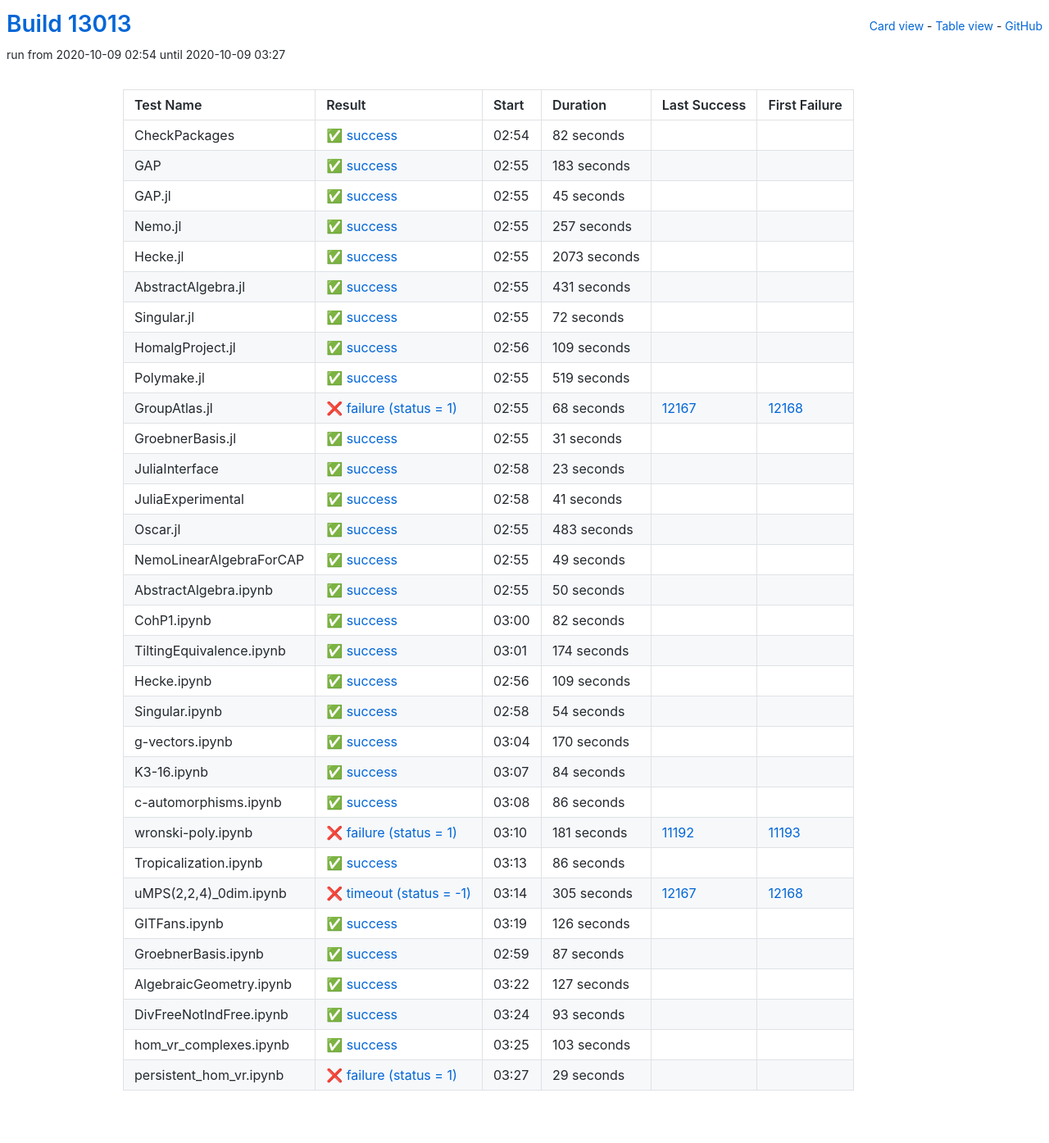
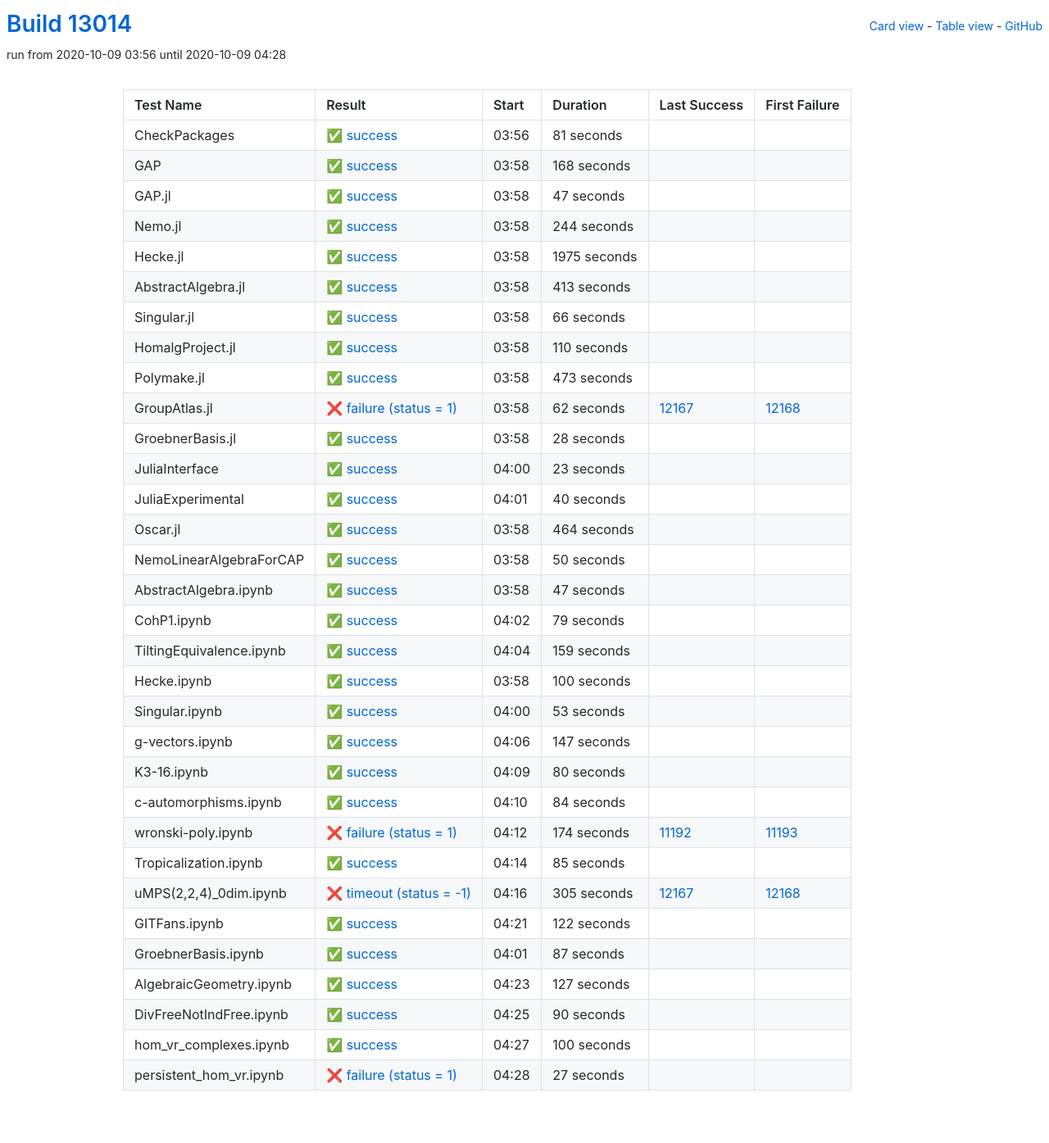
Before and after one commit to oscar-system/oscar-ci-status, a Jekyll site: the page built from table.html, in a window 1280 px wide. Shown: the whole page at 82% size. Built offline with Jekyll 4.4.1, drawn with Linux system fonts in a browser that asks for light colours.

Commit message:
Build #13014

```diff
--- a/_data/ci.yml
+++ b/_data/ci.yml
@@ -1,6 +1,6 @@
 ---
-build: 13013
-build_url: https://oscarci.mathematik.uni-kl.de/job/oscar/13013/
+build: 13014
+build_url: https://oscarci.mathematik.uni-kl.de/job/oscar/13014/
 job: oscar
 organization: oscar-system
 repo: oscar-ci-status
@@ -8,140 +8,140 @@
 tests:
 - name: CheckPackages
   id: checkpackages
-  log: https://oscarci.mathematik.uni-kl.de/job/oscar/13013/artifact/logs/build-13013/CheckPackages.log
-  start: 2020-10-09 02:54
+  log: https://oscarci.mathematik.uni-kl.de/job/oscar/13014/artifact/logs/build-13014/CheckPackages.log
+  start: 2020-10-09 03:56
   success: true
   exitcode: 0
   status: success
-  duration: 82
+  duration: 81
   last_success: false
   last_success_url:
   first_failure: false
   first_failure_url:
 - name: GAP
   id: gap
-  log: https://oscarci.mathematik.uni-kl.de/job/oscar/13013/artifact/logs/build-13013/GAP.log
-  start: 2020-10-09 02:55
+  log: https://oscarci.mathematik.uni-kl.de/job/oscar/13014/artifact/logs/build-13014/GAP.log
+  start: 2020-10-09 03:58
   success: true
   exitcode: 0
   status: success
-  duration: 183
+  duration: 168
   last_success: false
   last_success_url:
   first_failure: false
   first_failure_url:
 - name: GAP.jl
   id: gap-jl
-  log: https://oscarci.mathematik.uni-kl.de/job/oscar/13013/artifact/logs/build-13013/GAP.jl.log
-  start: 2020-10-09 02:55
+  log: https://oscarci.mathematik.uni-kl.de/job/oscar/13014/artifact/logs/build-13014/GAP.jl.log
+  start: 2020-10-09 03:58
   success: true
   exitcode: 0
   status: success
-  duration: 45
+  duration: 47
   last_success: false
   last_success_url:
   first_failure: false
   first_failure_url:
 - name: Nemo.jl
   id: nemo-jl
-  log: https://oscarci.mathematik.uni-kl.de/job/oscar/13013/artifact/logs/build-13013/Nemo.jl.log
-  start: 2020-10-09 02:55
+  log: https://oscarci.mathematik.uni-kl.de/job/oscar/13014/artifact/logs/build-13014/Nemo.jl.log
+  start: 2020-10-09 03:58
   success: true
   exitcode: 0
   status: success
-  duration: 257
+  duration: 244
   last_success: false
   last_success_url:
   first_failure: false
   first_failure_url:
 - name: Hecke.jl
   id: hecke-jl
-  log: https://oscarci.mathematik.uni-kl.de/job/oscar/13013/artifact/logs/build-13013/Hecke.jl.log
-  start: 2020-10-09 02:55
+  log: https://oscarci.mathematik.uni-kl.de/job/oscar/13014/artifact/logs/build-13014/Hecke.jl.log
+  start: 2020-10-09 03:58
   success: true
   exitcode: 0
   status: success
-  duration: 2073
+  duration: 1975
   last_success: false
   last_success_url:
   first_failure: false
   first_failure_url:
 - name: AbstractAlgebra.jl
   id: abstractalgebra-jl
-  log: https://oscarci.mathematik.uni-kl.de/job/oscar/13013/artifact/logs/build-13013/AbstractAlgebra.jl.log
-  start: 2020-10-09 02:55
+  log: https://oscarci.mathematik.uni-kl.de/job/oscar/13014/artifact/logs/build-13014/AbstractAlgebra.jl.log
+  start: 2020-10-09 03:58
   success: true
   exitcode: 0
   status: success
-  duration: 431
+  duration: 413
   last_success: false
   last_success_url:
   first_failure: false
   first_failure_url:
 - name: Singular.jl
   id: singular-jl
-  log: https://oscarci.mathematik.uni-kl.de/job/oscar/13013/artifact/logs/build-13013/Singular.jl.log
-  start: 2020-10-09 02:55
+  log: https://oscarci.mathematik.uni-kl.de/job/oscar/13014/artifact/logs/build-13014/Singular.jl.log
+  start: 2020-10-09 03:58
   success: true
   exitcode: 0
   status: success
-  duration: 72
+  duration: 66
   last_success: false
   last_success_url:
   first_failure: false
   first_failure_url:
 - name: HomalgProject.jl
   id: homalgproject-jl
-  log: https://oscarci.mathematik.uni-kl.de/job/oscar/13013/artifact/logs/build-13013/HomalgProject.jl.log
-  start: 2020-10-09 02:56
+  log: https://oscarci.mathematik.uni-kl.de/job/oscar/13014/artifact/logs/build-13014/HomalgProject.jl.log
+  start: 2020-10-09 03:58
   success: true
   exitcode: 0
   status: success
-  duration: 109
+  duration: 110
   last_success: false
   last_success_url:
   first_failure: false
   first_failure_url:
 - name: Polymake.jl
   id: polymake-jl
-  log: https://oscarci.mathematik.uni-kl.de/job/oscar/13013/artifact/logs/build-13013/Polymake.jl.log
-  start: 2020-10-09 02:55
+  log: https://oscarci.mathematik.uni-kl.de/job/oscar/13014/artifact/logs/build-13014/Polymake.jl.log
+  start: 2020-10-09 03:58
   success: true
   exitcode: 0
   status: success
-  duration: 519
+  duration: 473
   last_success: false
   last_success_url:
   first_failure: false
   first_failure_url:
 - name: GroupAtlas.jl
   id: groupatlas-jl
-  log: https://oscarci.mathematik.uni-kl.de/job/oscar/13013/artifact/logs/build-13013/GroupAtlas.jl.log
-  start: 2020-10-09 02:55
+  log: https://oscarci.mathematik.uni-kl.de/job/oscar/13014/artifact/logs/build-13014/GroupAtlas.jl.log
+  start: 2020-10-09 03:58
   success: false
   exitcode: 1
   status: failure
-  duration: 68
+  duration: 62
   last_success: 12167
   last_success_url: https://oscarci.mathematik.uni-kl.de/job/oscar/12167/
   first_failure: 12168
   first_failure_url: https://oscarci.mathematik.uni-kl.de/job/oscar/12168/
 - name: GroebnerBasis.jl
   id: groebnerbasis-jl
-  log: https://oscarci.mathematik.uni-kl.de/job/oscar/13013/artifact/logs/build-13013/GroebnerBasis.jl.log
-  start: 2020-10-09 02:55
+  log: https://oscarci.mathematik.uni-kl.de/job/oscar/13014/artifact/logs/build-13014/GroebnerBasis.jl.log
+  start: 2020-10-09 03:58
   success: true
   exitcode: 0
   status: success
-  duration: 31
+  duration: 28
   last_success: false
   last_success_url:
   first_failure: false
   first_failure_url:
 - name: JuliaInterface
   id: juliainterface
-  log: https://oscarci.mathematik.uni-kl.de/job/oscar/13013/artifact/logs/build-13013/JuliaInterface.log
-  start: 2020-10-09 02:58
+  log: https://oscarci.mathematik.uni-kl.de/job/oscar/13014/artifact/logs/build-13014/JuliaInterface.log
+  start: 2020-10-09 04:00
   success: true
   exitcode: 0
   status: success
@@ -152,44 +152,32 @@
   first_failure_url:
 - name: JuliaExperimental
   id: juliaexperimental
-  log: https://oscarci.mathematik.uni-kl.de/job/oscar/13013/artifact/logs/build-13013/JuliaExperimental.log
-  start: 2020-10-09 02:58
+  log: https://oscarci.mathematik.uni-kl.de/job/oscar/13014/artifact/logs/build-13014/JuliaExperimental.log
+  start: 2020-10-09 04:01
   success: true
   exitcode: 0
   status: success
-  duration: 41
+  duration: 40
   last_success: false
   last_success_url:
   first_failure: false
   first_failure_url:
 - name: Oscar.jl
   id: oscar-jl
-  log: https://oscarci.mathematik.uni-kl.de/job/oscar/13013/artifact/logs/build-13013/Oscar.jl.log
-  start: 2020-10-09 02:55
+  log: https://oscarci.mathematik.uni-kl.de/job/oscar/13014/artifact/logs/build-13014/Oscar.jl.log
+  start: 2020-10-09 03:58
   success: true
   exitcode: 0
   status: success
-  duration: 483
+  duration: 464
   last_success: false
   last_success_url:
   first_failure: false
   first_failure_url:
 - name: NemoLinearAlgebraForCAP
   id: nemolinearalgebraforcap
-  log: https://oscarci.mathematik.uni-kl.de/job/oscar/13013/artifact/logs/build-13013/NemoLinearAlgebraForCAP.log
-  start: 2020-10-09 02:55
-  success: true
-  exitcode: 0
-  status: success
-  duration: 49
-  last_success: false
-  last_success_url:
-  first_failure: false
-  first_failure_url:
-- name: AbstractAlgebra.ipynb
-  id: abstractalgebra-ipynb
-  log: https://oscarci.mathematik.uni-kl.de/job/oscar/13013/artifact/logs/build-13013/AbstractAlgebra.ipynb.log
-  start: 2020-10-09 02:55
+  log: https://oscarci.mathematik.uni-kl.de/job/oscar/13014/artifact/logs/build-13014/NemoLinearAlgebraForCAP.log
+  start: 2020-10-09 03:58
   success: true
   exitcode: 0
   status: success
@@ -198,70 +186,94 @@
   last_success_url:
   first_failure: false
   first_failure_url:
-- name: CohP1.ipynb
-  id: cohp1-ipynb
-  log: https://oscarci.mathematik.uni-kl.de/job/oscar/13013/artifact/logs/build-13013/CohP1.ipynb.log
-  start: 2020-10-09 03:00
+- name: AbstractAlgebra.ipynb
+  id: abstractalgebra-ipynb
+  log: https://oscarci.mathematik.uni-kl.de/job/oscar/13014/artifact/logs/build-13014/AbstractAlgebra.ipynb.log
+  start: 2020-10-09 03:58
   success: true
   exitcode: 0
   status: success
-  duration: 82
+  duration: 47
+  last_success: false
+  last_success_url:
+  first_failure: false
+  first_failure_url:
+- name: CohP1.ipynb
+  id: cohp1-ipynb
+  log: https://oscarci.mathematik.uni-kl.de/job/oscar/13014/artifact/logs/build-13014/CohP1.ipynb.log
+  start: 2020-10-09 04:02
+  success: true
+  exitcode: 0
+  status: success
+  duration: 79
   last_success: false
   last_success_url:
   first_failure: false
   first_failure_url:
 - name: TiltingEquivalence.ipynb
   id: tiltingequivalence-ipynb
-  log: https://oscarci.mathematik.uni-kl.de/job/oscar/13013/artifact/logs/build-13013/TiltingEquivalence.ipynb.log
-  start: 2020-10-09 03:01
+  log: https://oscarci.mathematik.uni-kl.de/job/oscar/13014/artifact/logs/build-13014/TiltingEquivalence.ipynb.log
+  start: 2020-10-09 04:04
   success: true
   exitcode: 0
   status: success
-  duration: 174
+  duration: 159
   last_success: false
   last_success_url:
   first_failure: false
   first_failure_url:
 - name: Hecke.ipynb
   id: hecke-ipynb
-  log: https://oscarci.mathematik.uni-kl.de/job/oscar/13013/artifact/logs/build-13013/Hecke.ipynb.log
-  start: 2020-10-09 02:56
+  log: https://oscarci.mathematik.uni-kl.de/job/oscar/13014/artifact/logs/build-13014/Hecke.ipynb.log
+  start: 2020-10-09 03:58
   success: true
   exitcode: 0
   status: success
-  duration: 109
+  duration: 100
   last_success: false
   last_success_url:
   first_failure: false
   first_failure_url:
 - name: Singular.ipynb
   id: singular-ipynb
-  log: https://oscarci.mathematik.uni-kl.de/job/oscar/13013/artifact/logs/build-13013/Singular.ipynb.log
-  start: 2020-10-09 02:58
+  log: https://oscarci.mathematik.uni-kl.de/job/oscar/13014/artifact/logs/build-13014/Singular.ipynb.log
+  start: 2020-10-09 04:00
   success: true
   exitcode: 0
   status: success
-  duration: 54
+  duration: 53
   last_success: false
   last_success_url:
   first_failure: false
   first_failure_url:
 - name: g-vectors.ipynb
   id: g-vectors-ipynb
-  log: https://oscarci.mathematik.uni-kl.de/job/oscar/13013/artifact/logs/build-13013/g-vectors.ipynb.log
-  start: 2020-10-09 03:04
+  log: https://oscarci.mathematik.uni-kl.de/job/oscar/13014/artifact/logs/build-13014/g-vectors.ipynb.log
+  start: 2020-10-09 04:06
   success: true
   exitcode: 0
   status: success
-  duration: 170
+  duration: 147
   last_success: false
   last_success_url:
   first_failure: false
   first_failure_url:
 - name: K3-16.ipynb
   id: k3-16-ipynb
-  log: https://oscarci.mathematik.uni-kl.de/job/oscar/13013/artifact/logs/build-13013/K3-16.ipynb.log
-  start: 2020-10-09 03:07
+  log: https://oscarci.mathematik.uni-kl.de/job/oscar/13014/artifact/logs/build-13014/K3-16.ipynb.log
+  start: 2020-10-09 04:09
+  success: true
+  exitcode: 0
+  status: success
+  duration: 80
+  last_success: false
+  last_success_url:
+  first_failure: false
+  first_failure_url:
+- name: c-automorphisms.ipynb
+  id: c-automorphisms-ipynb
+  log: https://oscarci.mathematik.uni-kl.de/job/oscar/13014/artifact/logs/build-13014/c-automorphisms.ipynb.log
+  start: 2020-10-09 04:10
   success: true
   exitcode: 0
   status: success
@@ -270,46 +282,34 @@
   last_success_url:
   first_failure: false
   first_failure_url:
-- name: c-automorphisms.ipynb
-  id: c-automorphisms-ipynb
-  log: https://oscarci.mathematik.uni-kl.de/job/oscar/13013/artifact/logs/build-13013/c-automorphisms.ipynb.log
-  start: 2020-10-09 03:08
-  success: true
-  exitcode: 0
-  status: success
-  duration: 86
-  last_success: false
-  last_success_url:
-  first_failure: false
-  first_failure_url:
 - name: wronski-poly.ipynb
   id: wronski-poly-ipynb
-  log: https://oscarci.mathematik.uni-kl.de/job/oscar/13013/artifact/logs/build-13013/wronski-poly.ipynb.log
-  start: 2020-10-09 03:10
+  log: https://oscarci.mathematik.uni-kl.de/job/oscar/13014/artifact/logs/build-13014/wronski-poly.ipynb.log
+  start: 2020-10-09 04:12
   success: false
   exitcode: 1
   status: failure
-  duration: 181
+  duration: 174
   last_success: 11192
   last_success_url: https://oscarci.mathematik.uni-kl.de/job/oscar/11192/
   first_failure: 11193
   first_failure_url: https://oscarci.mathematik.uni-kl.de/job/oscar/11193/
 - name: Tropicalization.ipynb
   id: tropicalization-ipynb
-  log: https://oscarci.mathematik.uni-kl.de/job/oscar/13013/artifact/logs/build-13013/Tropicalization.ipynb.log
-  start: 2020-10-09 03:13
+  log: https://oscarci.mathematik.uni-kl.de/job/oscar/13014/artifact/logs/build-13014/Tropicalization.ipynb.log
+  start: 2020-10-09 04:14
   success: true
   exitcode: 0
   status: success
-  duration: 86
+  duration: 85
   last_success: false
   last_success_url:
   first_failure: false
   first_failure_url:
 - name: uMPS(2,2,4)_0dim.ipynb
   id: umps-2-2-4-0dim-ipynb
-  log: https://oscarci.mathematik.uni-kl.de/job/oscar/13013/artifact/logs/build-13013/uMPS-2-2-4-_0dim.ipynb.log
-  start: 2020-10-09 03:14
+  log: https://oscarci.mathematik.uni-kl.de/job/oscar/13014/artifact/logs/build-13014/uMPS-2-2-4-_0dim.ipynb.log
+  start: 2020-10-09 04:16
   success: false
   exitcode: -1
   status: timeout
@@ -320,20 +320,20 @@
   first_failure_url: https://oscarci.mathematik.uni-kl.de/job/oscar/12168/
 - name: GITFans.ipynb
   id: gitfans-ipynb
-  log: https://oscarci.mathematik.uni-kl.de/job/oscar/13013/artifact/logs/build-13013/GITFans.ipynb.log
-  start: 2020-10-09 03:19
+  log: https://oscarci.mathematik.uni-kl.de/job/oscar/13014/artifact/logs/build-13014/GITFans.ipynb.log
+  start: 2020-10-09 04:21
   success: true
   exitcode: 0
   status: success
-  duration: 126
+  duration: 122
   last_success: false
   last_success_url:
   first_failure: false
   first_failure_url:
 - name: GroebnerBasis.ipynb
   id: groebnerbasis-ipynb
-  log: https://oscarci.mathematik.uni-kl.de/job/oscar/13013/artifact/logs/build-13013/GroebnerBasis.ipynb.log
-  start: 2020-10-09 02:59
+  log: https://oscarci.mathematik.uni-kl.de/job/oscar/13014/artifact/logs/build-13014/GroebnerBasis.ipynb.log
+  start: 2020-10-09 04:01
   success: true
   exitcode: 0
   status: success
@@ -344,8 +344,8 @@
   first_failure_url:
 - name: AlgebraicGeometry.ipynb
   id: algebraicgeometry-ipynb
-  log: https://oscarci.mathematik.uni-kl.de/job/oscar/13013/artifact/logs/build-13013/AlgebraicGeometry.ipynb.log
-  start: 2020-10-09 03:22
+  log: https://oscarci.mathematik.uni-kl.de/job/oscar/13014/artifact/logs/build-13014/AlgebraicGeometry.ipynb.log
+  start: 2020-10-09 04:23
   success: true
   exitcode: 0
   status: success
@@ -356,36 +356,36 @@
   first_failure_url:
 - name: DivFreeNotIndFree.ipynb
   id: divfreenotindfree-ipynb
-  log: https://oscarci.mathematik.uni-kl.de/job/oscar/13013/artifact/logs/build-13013/DivFreeNotIndFree.ipynb.log
-  start: 2020-10-09 03:24
+  log: https://oscarci.mathematik.uni-kl.de/job/oscar/13014/artifact/logs/build-13014/DivFreeNotIndFree.ipynb.log
+  start: 2020-10-09 04:25
   success: true
   exitcode: 0
   status: success
-  duration: 93
+  duration: 90
   last_success: false
   last_success_url:
   first_failure: false
   first_failure_url:
 - name: hom_vr_complexes.ipynb
   id: hom-vr-complexes-ipynb
-  log: https://oscarci.mathematik.uni-kl.de/job/oscar/13013/artifact/logs/build-13013/hom_vr_complexes.ipynb.log
-  start: 2020-10-09 03:25
+  log: https://oscarci.mathematik.uni-kl.de/job/oscar/13014/artifact/logs/build-13014/hom_vr_complexes.ipynb.log
+  start: 2020-10-09 04:27
   success: true
   exitcode: 0
   status: success
-  duration: 103
+  duration: 100
   last_success: false
   last_success_url:
   first_failure: false
   first_failure_url:
 - name: persistent_hom_vr.ipynb
   id: persistent-hom-vr-ipynb
-  log: https://oscarci.mathematik.uni-kl.de/job/oscar/13013/artifact/logs/build-13013/persistent_hom_vr.ipynb.log
-  start: 2020-10-09 03:27
+  log: https://oscarci.mathematik.uni-kl.de/job/oscar/13014/artifact/logs/build-13014/persistent_hom_vr.ipynb.log
+  start: 2020-10-09 04:28
   success: false
   exitcode: 1
   status: failure
-  duration: 29
+  duration: 27
   last_success: false
   last_success_url:
   first_failure: false
```
Also changed, not shown: README.md.
